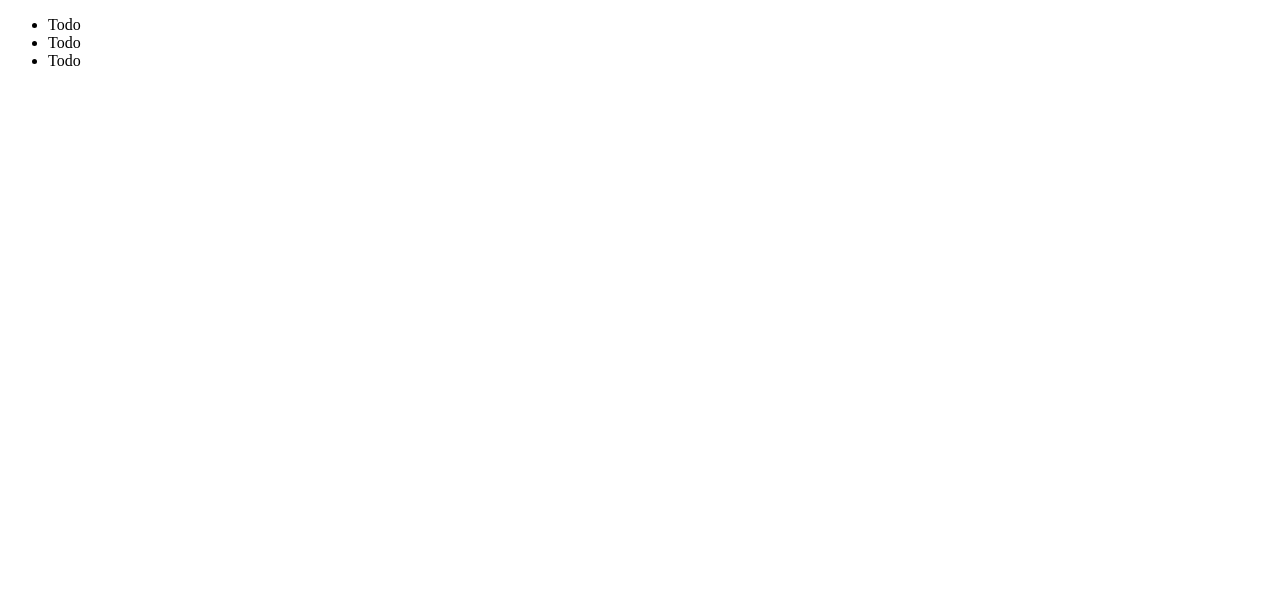
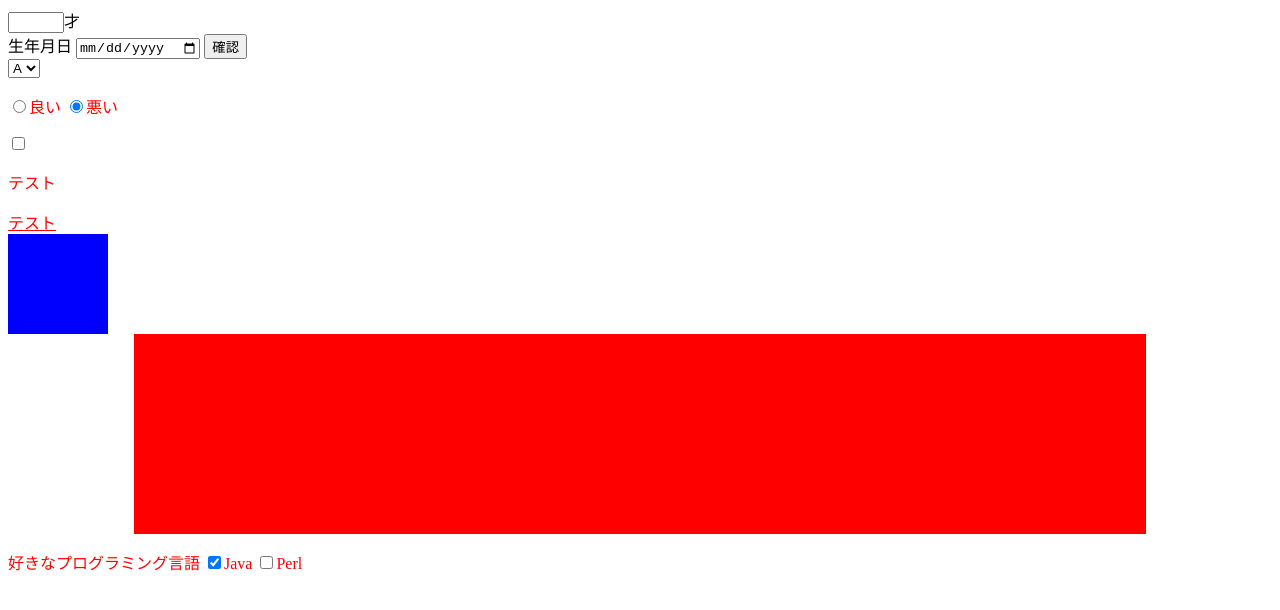
Before and after one commit to daisuke2549/JavaScript-basic-dom, a plain HTML site: page index.html in a window 1280 px wide. Drawn offline with Linux system fonts and the light colour scheme.

Commit message:
JSの関数、オブジェクト、繰り返し、変数定義についての復習が完了済み

```diff
--- a/css/style.css
+++ b/css/style.css
@@ -1,3 +1,30 @@
 .apple{
     color:red;
 }
+
+
+a, p{
+    color:red;
+}
+
+.box{
+    width:100px;
+    height:100px;
+    background-color:blue;
+}
+
+.box:hover{
+    background-color:pink;
+}
+
+.sample-box{
+    width:80%;
+    margin:0 auto;
+    height:200px;
+
+    background-color:red;
+}
+
+.sample-box:hover{
+    display:none;
+}
--- a/index.html
+++ b/index.html
@@ -15,46 +15,44 @@
     <link rel="stylesheet" href="./css/style.css">
 </head>
 <body>
-    <!-- <button>ここをクリック</button>
-    <h1 id = "test"  data-translation="プログラミング">JavaScript-dom</h1>
-    <p>テスト</p>
-    <p>テスト</p>
-    <p>テスト</p>
 
-    <button>要素の追加</button>
-     <ul>
-      <li>item0</li>
-      <li>item1</li>
-      <li>item2</li>
-    </ul> -->
 
-<!--
-    <input type="text">
-    <button>Add</button>
+<form action="" method="post">
 
-    <ul>
-    </ul> -->
+  <input type="number" name ="age" value="" min="0" max ="99">才<br>
+  生年月日
+  <input type="date" name ="birth" min ="20200101" max ="20200131">
+  <input type="submit" value="確認">
 
-    <!-- <select>
-        <option value="red">赤</option>
-        <option value="blue">青</option>
-        <option value="yellow">黄</option>
-      </select>
-      <button>Add</button>
-      <ul>
-    </ul> -->
-    <!-- <textarea></textarea> -->
+</form>
+<select name="" id="">
+  <option value="">A</option>
+  <option value="">B</option>
+  <option value="">C</option>
+</select>
 
-    <!-- <form>
-        <input type="text">
-        <button>Post</button>
-    </form> -->
+<p>
+  <input type="radio" name="hyouka" value="good" >良い
+  <input type="radio" name="hyouka" value="bad" checked="checked">悪い
+  </p>
+  <input type="checkbox">
 
-    <ul> <!-- e.currentTarget -->
-        <li>Todo</li>
-        <li>Todo</li> <!-- e.target -->
-        <li>Todo</li>
-      </ul>
+
+<p>テスト</p>
+<a href="">テスト</a>
+
+
+<div class="box">
+</div>
+
+<div class="sample-box">
+</div>
+
+<p>好きなプログラミング言語
+  <input type="checkbox" name="favorite" value="Java" checked>Java
+  <input type="checkbox" name="favorite" value="Perl">Perl
+
+</p>
 
 
 
@@ -72,6 +70,9 @@ console.log[1];
 
 
 
+
+
+
 </script>
 </body>
 </html>
--- a/js/main.js
+++ b/js/main.js
@@ -1,236 +1,297 @@
-// 'use strict';
+// // 'use strict';
 
-// {
-//   document.querySelector('button').addEventListener('click', () => {
-//     document.getElementById('test').textContent = 'Changed!';
-//   });
-// }
+// // {
+// //   document.querySelector('button').addEventListener('click', () => {
+// //     document.getElementById('test').textContent = 'Changed!';
+// //   });
+// // }
 
-// {
-//    function update(){
-//    //    document.querySelector('#target').textContent = 'changed';
-//    //    document.getElementById('test').textContent = 'changed';
-//    //    document.querySelector('p').textContent = 'テキスト変更';
-//    //    document.querySelectorAll('p')[0,1,2].textContent = 'テキスト変更';
+// // {
+// //    function update(){
+// //    //    document.querySelector('#target').textContent = 'changed';
+// //    //    document.getElementById('test').textContent = 'changed';
+// //    //    document.querySelector('p').textContent = 'テキスト変更';
+// //    //    document.querySelectorAll('p')[0,1,2].textContent = 'テキスト変更';
 
-//    document.querySelectorAll('p').forEach((p, index) => {
-//        p.textContent = 'テキスト変更';
-//    });
-//    }
+// //    document.querySelectorAll('p').forEach((p, index) => {
+// //        p.textContent = 'テキスト変更';
+// //    });
+// //    }
 
-//    setTimeout(update, 1900);
-// }
+// //    setTimeout(update, 1900);
+// // }
 
 
 
-// 'use strict';
-// {
-//   document.querySelector('button').addEventListener('click', () => {
-//        const targetNode = document.getElementById('test');
-//     //    targetNode.className = 'my-color my-border';
+// // 'use strict';
+// // {
+// //   document.querySelector('button').addEventListener('click', () => {
+// //        const targetNode = document.getElementById('test');
+// //     //    targetNode.className = 'my-color my-border';
 
-//     // // targetNode.classList.add('my-color');
-//     // // targetNode.classList.add('my-border');
-//     targetNode.classList.toggle('my-color');
+// //     // // targetNode.classList.add('my-color');
+// //     // // targetNode.classList.add('my-border');
+// //     targetNode.classList.toggle('my-color');
 
-//   });
-// }
+// //   });
+// // }
 
 
 
-// 'use strict';
-// {
-//   document.querySelector('button').addEventListener('click', () => {
-//     const targetNode = document.getElementById('test');
+// // 'use strict';
+// // {
+// //   document.querySelector('button').addEventListener('click', () => {
+// //     const targetNode = document.getElementById('test');
 
-//     targetNode.textContent = 'Dotinstall';
-//     targetNode.classList.toggle('my-color');
-//     targetNode.classList.toggle('my-border');
+// //     targetNode.textContent = 'Dotinstall';
+// //     targetNode.classList.toggle('my-color');
+// //     targetNode.classList.toggle('my-border');
 
-//     targetNode.textContent = targetNode.dataset.translation;
+// //     targetNode.textContent = targetNode.dataset.translation;
 
-//   });
-// }
+// //   });
+// // }
 
 
 
 
 
-// {
-//   document.querySelector('button').addEventListener('click', () => {
-//     const item2 = document.createElement('li');
-//     item2.textContent = 'item2';
+// // {
+// //   document.querySelector('button').addEventListener('click', () => {
+// //     const item2 = document.createElement('li');
+// //     item2.textContent = 'item2';
 
 
-//     const ul = document.querySelector('ul');
-//     ul.appendChild(item2);
-//   });
-// }
+// //     const ul = document.querySelector('ul');
+// //     ul.appendChild(item2);
+// //   });
+// // }
 
 
 
 
-// 'use strict';
+// // 'use strict';
 
-// {
-//   document.querySelector('button').addEventListener('click', () => {
-//        const item1 = document.querySelectorAll('li')[1];
+// // {
+// //   document.querySelector('button').addEventListener('click', () => {
+// //        const item1 = document.querySelectorAll('li')[1];
 
-//        document.querySelector('ul').removeChild(item1);
-//   });
-// }
+// //        document.querySelector('ul').removeChild(item1);
+// //   });
+// // }
 
 
 
-// 'use strict';
+// // 'use strict';
 
-// {
-//   document.querySelector('button').addEventListener('click', () => {
-//     const li = document.createElement('li');
-//     const color = document.querySelector('select');
-//     li.textContent = `${color.value} - ${color.selectedIndex}`;
-//     document.querySelector('ul').appendChild(li);
-//   });
-// }
+// // {
+// //   document.querySelector('button').addEventListener('click', () => {
+// //     const li = document.createElement('li');
+// //     const color = document.querySelector('select');
+// //     li.textContent = `${color.value} - ${color.selectedIndex}`;
+// //     document.querySelector('ul').appendChild(li);
+// //   });
+// // }
 
 
 
-// 'use strict';
+// // 'use strict';
 
-// {
-//   document.querySelector('button').addEventListener('dblclick', () => {
-//     console.log('Double Clicked!');
-//   });
+// // {
+// //   document.querySelector('button').addEventListener('dblclick', () => {
+// //     console.log('Double Clicked!');
+// //   });
 
-//   document.addEventListener('mousemove', () => {
-//     console.log('moved!');
-//   });
-// }
+// //   document.addEventListener('mousemove', () => {
+// //     console.log('moved!');
+// //   });
+// // }
 
 
-// 'use strict';
+// // 'use strict';
 
-// {
-//   const text = document.querySelector('textarea')
+// // {
+// //   const text = document.querySelector('textarea')
 
-// //   text.addEventListener('focus', () => {
-// //       console.log('focus');
+// // //   text.addEventListener('focus', () => {
+// // //       console.log('focus');
 
-// //   });
-// //   text.addEventListener('blur', () => {
-// //     console.log('blur');
+// // //   });
+// // //   text.addEventListener('blur', () => {
+// // //     console.log('blur');
+// // // });
+
+
+// // text.addEventListener('input', () => {
+// //     console.log(text.value.length);
+
+// // });
+// // text.addEventListener('change', () => {
+// //   console.log('change');
 // // });
 
 
-// text.addEventListener('input', () => {
-//     console.log(text.value.length);
-
-// });
-// text.addEventListener('change', () => {
-//   console.log('change');
-// });
+// // }
 
 
-// }
+// // 'use strict';
+
+// // {
+// //   document.querySelector('ul').addEventListener('click', e => {
+// //     if (e.target.nodeName === 'LI') {
+// //         e.target.classList.toggle('done');
+// //     }
+// //   });
+// // }
 
 
-// 'use strict';
+// 'use strict'
 
-// {
-//   document.querySelector('ul').addEventListener('click', e => {
-//     if (e.target.nodeName === 'LI') {
-//         e.target.classList.toggle('done');
-//     }
-//   });
-// }
+// /* strict モードを使うとコードが厳格モードで実行されるようになる*/
+
+// // for (var i = 1; i <=10; i++){
+// //     console.log(i);
+// // }
 
 
-'use strict'
+// /*配列についての練習コード */
 
-/* strict モードを使うとコードが厳格モードで実行されるようになる*/
+// // let scores = [100, 60, 40];
+// // console.log(scores);
 
-// for (var i = 1; i <=10; i++){
-//     console.log(i);
-// }
+// // scores[1]  = 80;
+// // scores.push(70);
 
 
-/*配列についての練習コード */
+// // console.log(scores);
 
-// let scores = [100, 60, 40];
-// console.log(scores);
-
-// scores[1]  = 80;
-// scores.push(70);
+// // scores.pop()
 
 
-// console.log(scores);
+// // console.log(scores.length);
+// // length 自体もプロパティを持っている
 
-// scores.pop()
+// /* 　オブジェクト  */
+// // const scores = {
+// //     math:80,
+// //     message: function(){
+// //         console.log("messageです")
+// //     }
+// // }
 
 
-// console.log(scores.length);
-// length 自体もプロパティを持っている
-
-/* 　オブジェクト  */
-// const scores = {
-//     math:80,
-//     message: function(){
-//         console.log("messageです")
-//     }
-// }
-
-
-// console.log(scores.message());
+// // console.log(scores.message());
 
 
 
-// const user = {　　　　//オブジェクトuserを定義
-//     firstName: 'suzuki',  //プロパティを定義
-//     lastName: 'yamada',   //プロパティを定義
-//     fullname: function(){　　//function = メソッドを定義
-//         return `${this.firstName} ${this.lastName}`
-// },
-//    sayHi: function(){
-//        const fullname = this.fullname()
-//        console.log(`${fullname}だよ`)
-//    }
+// // const user = {　　　　//オブジェクトuserを定義
+// //     firstName: 'suzuki',  //プロパティを定義
+// //     lastName: 'yamada',   //プロパティを定義
+// //     fullname: function(){　　//function = メソッドを定義
+// //         return `${this.firstName} ${this.lastName}`
+// // },
+// //    sayHi: function(){
+// //        const fullname = this.fullname()
+// //        console.log(`${fullname}だよ`)
+// //    }
 
-// }
-// console.log(user.sayHi())
+// // }
+// // console.log(user.sayHi())
 
 
-// const points = [1,2,3,4,5];
+// // const points = [1,2,3,4,5];
 
 
-// console.log(points);
+// // console.log(points);
 
 
-// points.push(199);
+// // points.push(199);
 
 
-// console.log(points);
+// // console.log(points);
 
 
 
-//JSの繰り返し表現 //
+// //JSの繰り返し表現 //
 
 
-const scores = [1,2,3,4,5,53,3];
+// // const scores = [1,2,3,4,5,53,3];
 
 
-for( let score of scores){
-    console.log(score);
-}
+// // for( let score of scores){
+// //     console.log(score);
+// // }
 
 
 
-for (let count =0; count<100; count++){
+// // for (let count =0; count<100; count++){
 
-console.log(count);
-}
+// // console.log(count);
+// // }
 
 
 
-scores.forEach(function(score){
-    console.log(score);
-})
+// // scores.forEach(function(score){
+// //     console.log(score);
+// // })
+
+
+
+// let points = 90;
+
+// console.log(points+100);
+
+// points = 10;
+
+
+// console.log(points+100);
+
+
+// const score  = 70;
+
+// console.log(score);
+
+
+// // alert("JavaScriptの理解は進みましたか？")
+
+
+
+// console.log("hello world");
+
+
+function calCircleArea(radius){   //radiusが引数
+let pai = 3
+let area = radius * radius * pai
+return area
+}
+
+console.log(calCircleArea(6))
+
+
+function double(number){
+    return number*2        //returnは返り値
+}
+
+console.log(double(9))
+
+
+
+function showmessage(){
+    console.log("hello world");
+    console.log("this is test message");
+}
+
+showmessage()
+
+
+function say(firstName, lastName){
+    console.log(`${firstName} ${lastName}`)
+}
+say("daisuke", "sasaki")
+
+
+const message = "hello world"
+function hello(){
+    console.log(message)
+}
+hello()
```
Also changed, not shown: 1 other file.
